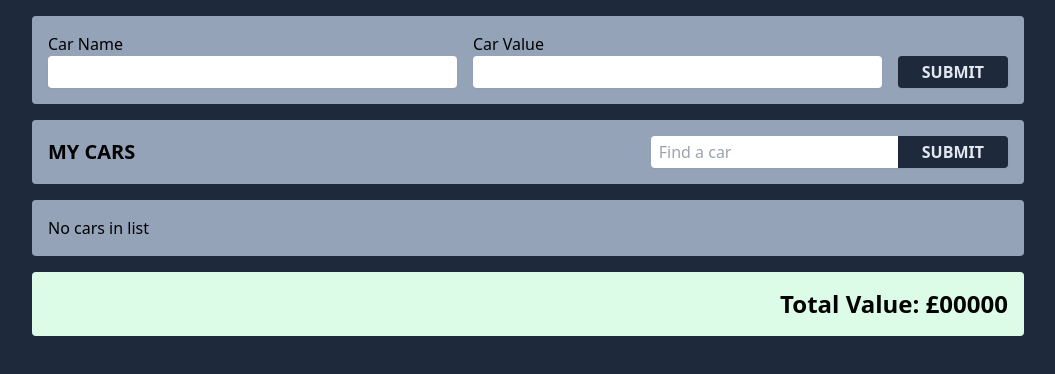
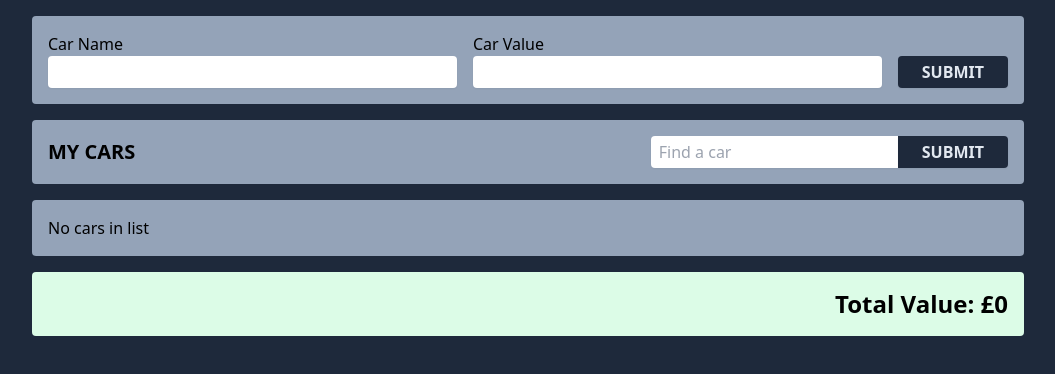
Before and after one commit to SmackSmash/grider-cars, a React (Vite) app: page / in a window 1280 px wide. Shown: the top 374 px of the page, without its empty margins (112-1167 px from the left). Built offline with nearby package versions, Linux system fonts and the light colour scheme.

Commit message:
Added logic to show total value of cars

```diff
--- a/src/components/CarValue/CarValue.jsx
+++ b/src/components/CarValue/CarValue.jsx
@@ -1,7 +1,11 @@
+import { useSelector } from 'react-redux';
+
 const CarValue = () => {
+  const cars = useSelector(({ cars }) => cars);
+
   return (
     <div className='bg-green-100 p-4 rounded text-end'>
-      <h2 className='font-semibold text-2xl'> Total Value: £00000</h2>
+      <h2 className='font-semibold text-2xl'>Total Value: £{cars.reduce((acc, car) => acc + car.carValue, 0)}</h2>
     </div>
   );
 };
```
